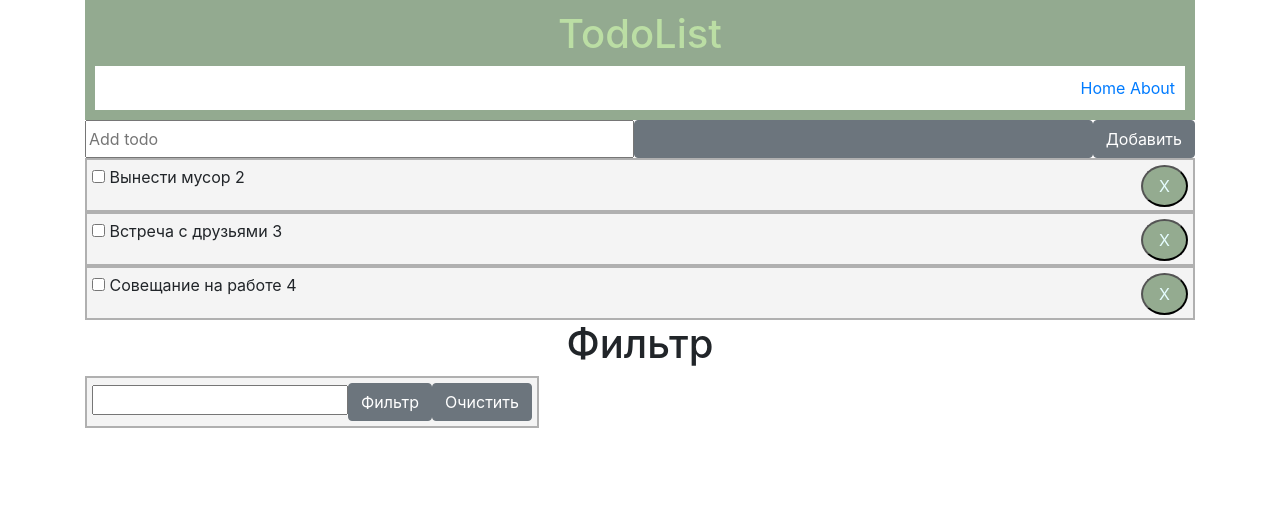
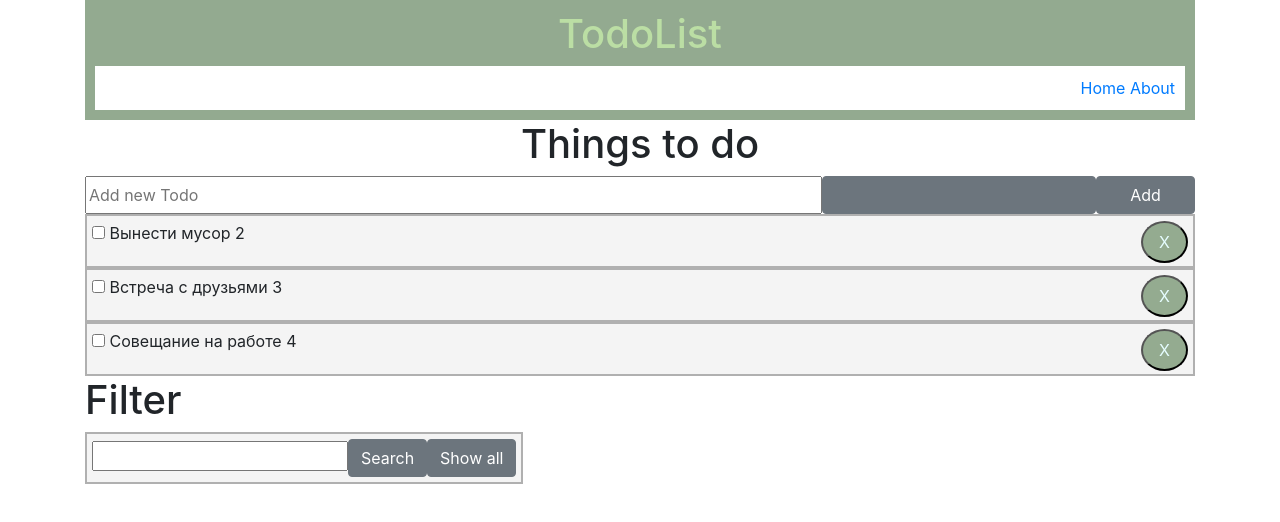
Before and after one commit to koroteevmv/web_1_react, a React (Create React App) app: page / in a window 1280 px wide. Shown: the top 522 px of the page. Built offline with nearby package versions, Linux system fonts and the light colour scheme.

Commit message:
react app готов(теперь точно)

```diff
--- a/src/App.js
+++ b/src/App.js
@@ -103,8 +103,6 @@ else {
       },
     ]
   };
-
-
   Fil = false;
   FiltrTodo = (title) => {
     if(title !== ''){
@@ -126,14 +124,12 @@ else {
               <Header/>
               <Route exact path='/' render={props => (
                   <React.Fragment>
-
+                    <h1>Things to do</h1>
                     <AddTodo addTodo={this.addTodo}/>
-
                     <Todos todos={this.state.todos}
                            markComplete={this.markComplete}
                            delTodo={this.delTodo}/>
-
-                             <h1>Фильтр</h1>
+                             <h1 align={'left'}>Filter</h1>
                              <Filtr FiltrTodo = {this.FiltrTodo} delFiltr = {this.delFiltr}/>
                   </React.Fragment>
               )}/>
--- a/src/components/Filtr.js
+++ b/src/components/Filtr.js
@@ -38,11 +38,11 @@ class Filtr extends React.Component{
                         className="btn btn-secondary"
                         style={{flex: '2'}}
 
-                        onClick={this.onClick}>Фильтр</button>
+                        onClick={this.onClick}>Search</button>
                 <button type="submit"
                         className="btn btn-secondary"
                         style={{flex: '2'}}
-                        onClick={this.onClick2}>Очистить</button></div>
+                        onClick={this.onClick2}>Show all</button></div>
             </form>
         )
     }
--- a/src/components/TodoItem.js
+++ b/src/components/TodoItem.js
@@ -24,7 +24,7 @@ class TodoItem extends React.Component{
                     { title }
                     {' '}
                     { duration }
-                    <button onClick={this.props.delTodo.bind(this, id)}
+                    <button onClick={this.props.delTodo.bind(this, id) }
                             style={btnStyle}>X</button>
                 </p>
             </div>
@@ -43,7 +43,9 @@ const btnStyle = {
 };
 
 TodoItem.propTypes = {
-    todo: PropTypes.object.isRequired
+    todos: PropTypes.object.isRequired,
+    markComplete: PropTypes.func.isRequired,
+    delTodo: PropTypes.func.isRequired
 };
 
 
--- a/src/components/addTodo.js
+++ b/src/components/addTodo.js
@@ -20,7 +20,7 @@ class AddTodo extends Component {
             <form onSubmit={this.onSubmit} style={{display: 'flex'}}>
                 <input type='text'
                        name='title'
-                       placeholder='Add todo'
+                       placeholder='Add new Todo'
                        style={{flex: '10'}}
                        value={this.state.title}
                        onChange={this.onChange}
@@ -28,13 +28,13 @@ class AddTodo extends Component {
                 <input type='number'
                        name="duration"
                        min={1}
-                       style={{flex: '8'}}
+                       style={{flex: '2'}}
                        value={this.state.duration}
                        onChange={this.onChange}
                        className="btn btn-secondary"
                 />
                 <input type='submit'
-                       value='Добавить'
+                       value='Add'
                        className="btn btn-secondary"
                        style={{flex: '1'}}
                 />
```
